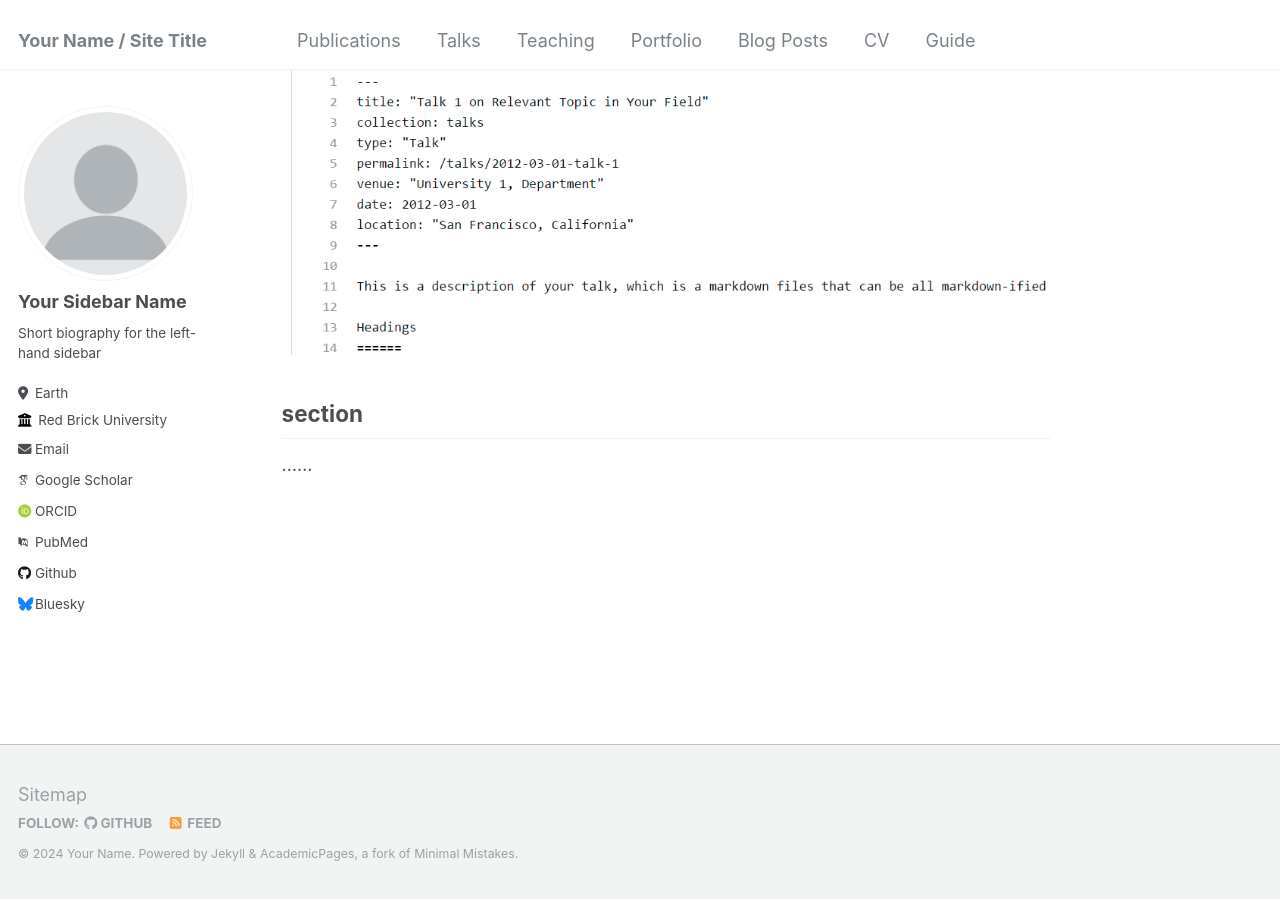
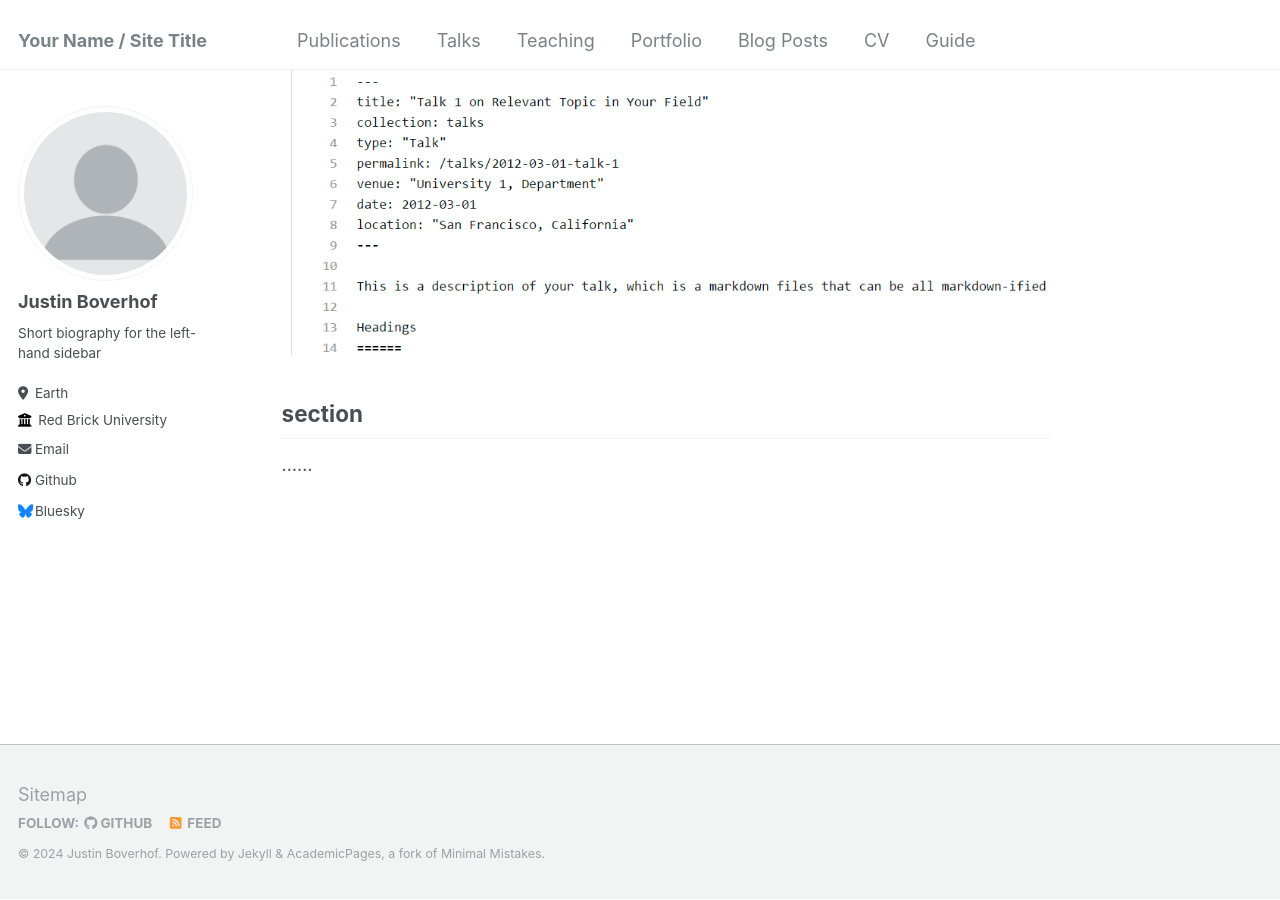
Before and after one commit to JustinBoverhof/justinboverhof.com, a Jekyll site: the page built from _pages/about.md, in a window 1280 px wide and 900 px high, scrolled down 940 px. Built offline with Jekyll 4.4.1, drawn with Linux system fonts in a browser that asks for light colours; some web fonts are replaced.

Commit message:
Update _config.yml

```diff
--- a/_config.yml
+++ b/_config.yml
@@ -10,7 +10,7 @@
 locale                   : "en-US"
 title                    : "Your Name / Site Title"
 title_separator          : "-"
-name                     : &name "Your Name"
+name                     : &name "Justin Boverhof"
 description              : &description "personal description"
 url                      : https://academicpages.github.io # the base hostname & protocol for your site e.g. "https://mmistakes.github.io"
 baseurl                  : "" # the subpath of your site, e.g. "/blog"
@@ -22,7 +22,7 @@ repository               : "academicpages/academicpages.github.io"
 author:
   # Biographic information
   avatar           : "profile.png"
-  name             : "Your Sidebar Name"
+  name             : "Justin Boverhof"
   pronouns         : # example: "she/her"
   bio              : "Short biography for the left-hand sidebar"
   location         : "Earth"
@@ -32,11 +32,11 @@ author:
 
   # Academic websites
   arxiv            : # URL - Update with the correct link to your profile
-  googlescholar    : "https://scholar.google.com/citations?user=PS_CX0AAAAAJ"
+  googlescholar    : #
   impactstory      : # URL
-  orcid            : "http://orcid.org/yourorcidurl"
+  orcid            : #
   semantic         : # URL
-  pubmed           : "https://www.ncbi.nlm.nih.gov/pubmed/?term=john+snow"
+  pubmed           : #
   researchgate     : # URL
 
   # Repositories and software development
```
